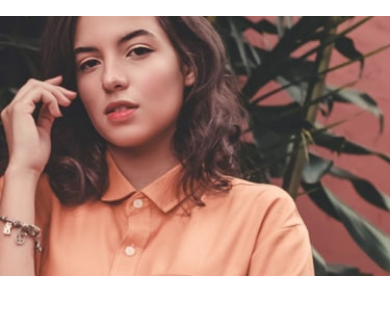
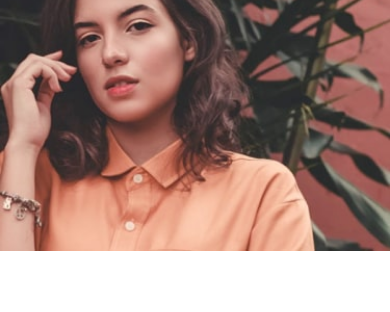
Before and after one commit to Gunner40/Base-Apparel-coming-soon-page, a plain HTML site: page index.html in a window 390 px wide. Shown: the part 133-445 px from the top of the page. Drawn offline with Linux system fonts and the light colour scheme.

Commit message:
Add files via upload
Adjust margin on container as the component is too long for small screens

```diff
--- a/styles.css
+++ b/styles.css
@@ -41,7 +41,7 @@
 }
 
 .container {
-  margin-block: 4em;
+  margin-block: 1em;
   min-width: 250px;
   max-width: 450px;
   box-shadow: 5px 5px 15px rgba(0, 0, 0, 0.15);
```
